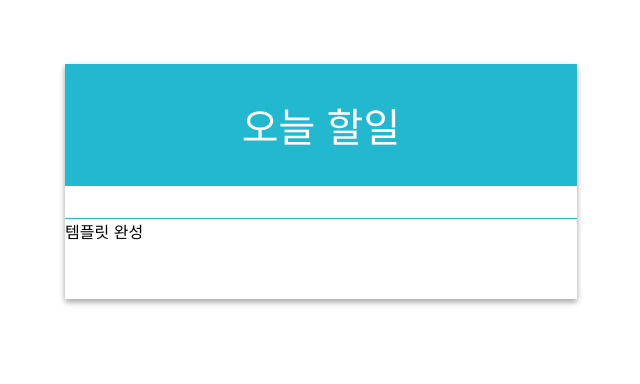
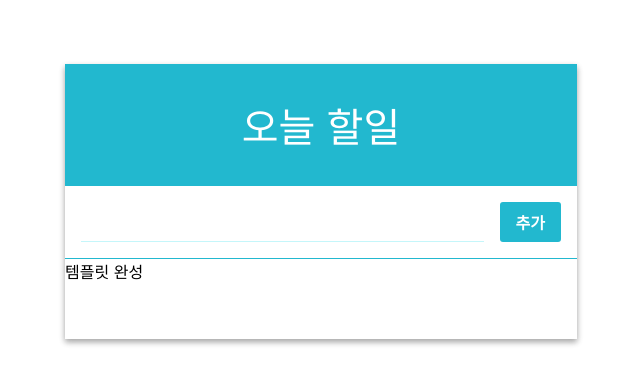
Before and after one commit to hereokay/todo-list, a React (Create React App) app: page / in a window 1280 px wide. Shown: the top 384 px of the page, without its empty margins (319-959 px from the left). Built offline with nearby package versions, Linux system fonts and the light colour scheme.

Commit message:
add Form.js Form.css

```diff
--- a/src/App.js
+++ b/src/App.js
@@ -1,11 +1,12 @@
 import React, { Component } from "react";
-import TodoListTemplate from './Components/TodoListTemplate'
+import TodoListTemplate from './Components/TodoListTemplate';
+import Form from './Components/Form';
 
 class App extends Component{
     render(){
         return(
-            <TodoListTemplate>
-                템플릿 완성
+            <TodoListTemplate form={<Form/>}>
+              템플릿 완성
             </TodoListTemplate>
         );
     }
--- /dev/null
+++ b/src/Components/Form.css
@@ -0,0 +1,28 @@
+.form {
+    display: flex;
+  }
+
+  .form input {
+    flex: 1; /* 버튼을 뺀 빈 공간을 모두 채워줍니다 */
+    font-size: 1.25rem;
+    outline: none;
+    border: none;
+    border-bottom: 1px solid #c5f6fa;
+  }
+
+  .create-button {
+    padding-top: 0.5rem;
+    padding-bottom: 0.5rem;
+    padding-left: 1rem;
+    padding-right: 1rem;
+    margin-left: 1rem;
+    background: #22b8cf;
+    border-radius: 3px;
+    color: white;
+    font-weight: 600;
+    cursor: pointer;
+  }
+
+  .create-button:hover {
+    background: #3bc9db;
+  }
--- /dev/null
+++ b/src/Components/Form.js
@@ -0,0 +1,15 @@
+import React from "react";
+import './Form.css'
+
+const Form = ({value, onChange, onCreate, onKeyPress}) =>{
+    return (
+        <div className="form">
+            <input value={value} onChange={onChange} onKeyPress={onKeyPress}/>
+            <div className="create-button" onClick={onCreate}>
+                추가
+            </div>
+        </div>
+    );
+};
+
+export default Form;
```
